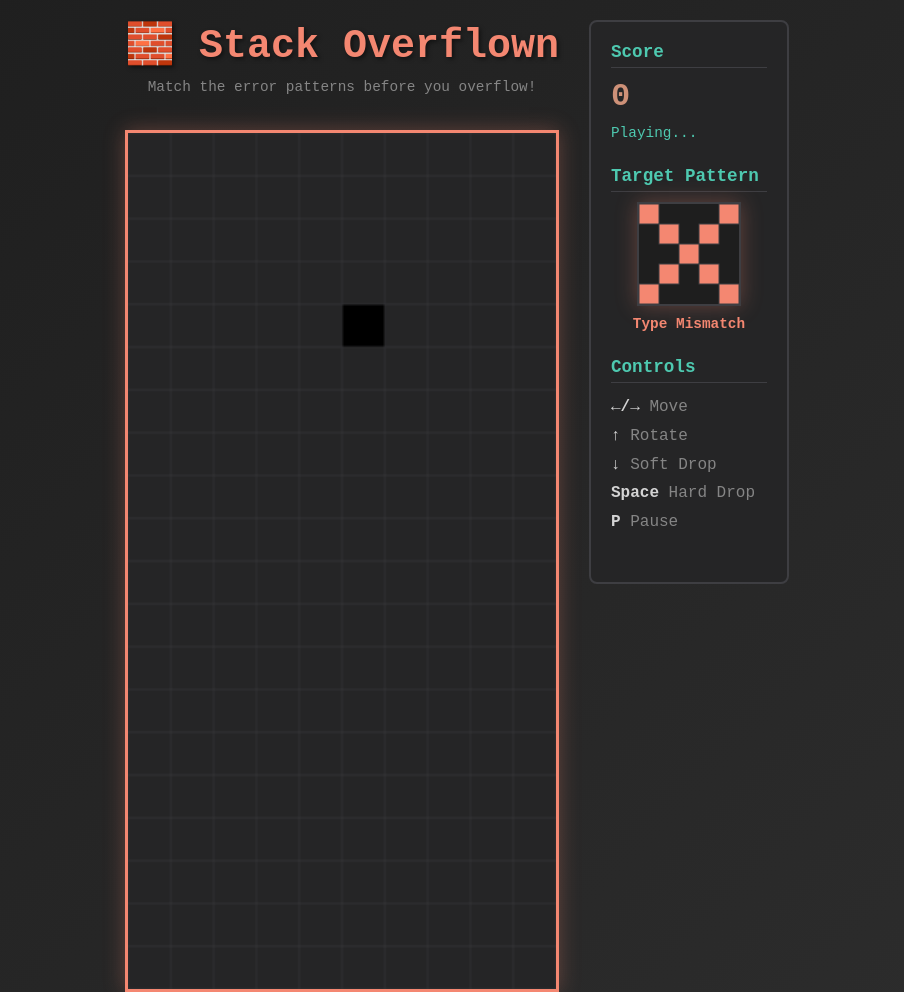
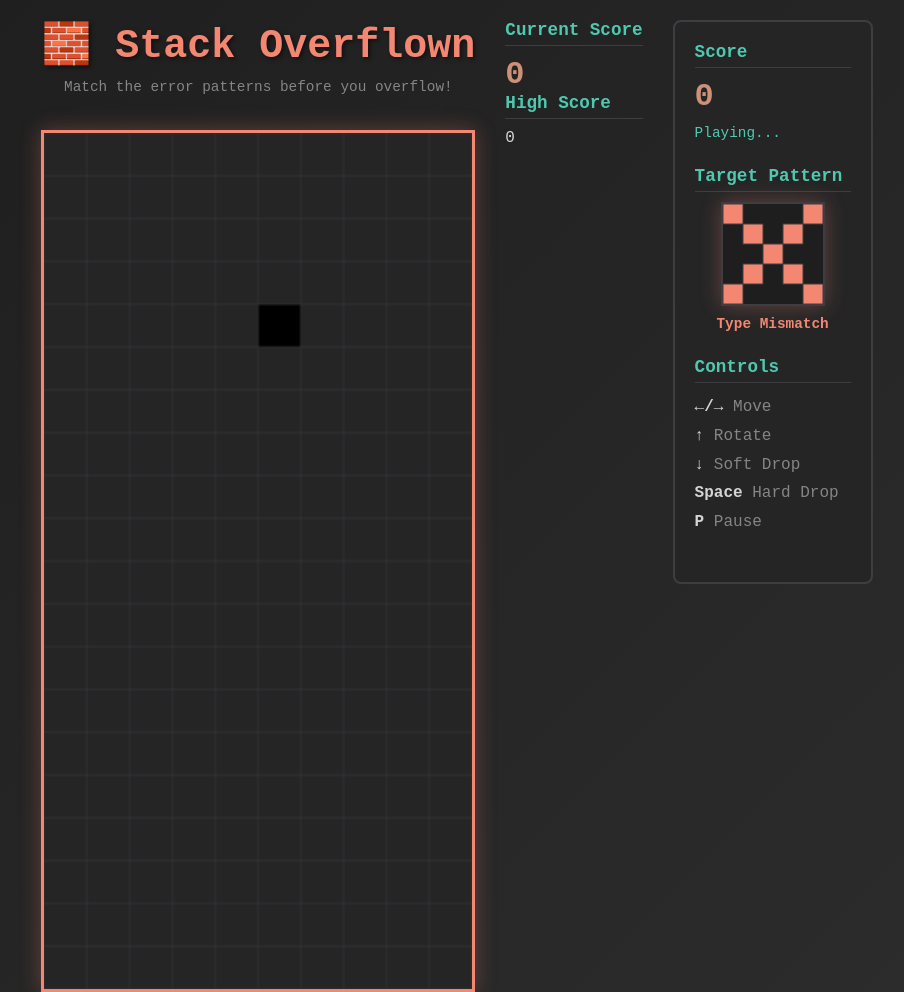
Before and after one commit to firatsay/skills-publish-docker-images, a plain HTML site: page src/index.html in a window 1280 px wide. Shown: the top 992 px of the page, without its empty margins (183-1087 px from the left). Drawn offline with Linux system fonts and the light colour scheme.

Commit message:
Add high score display

```diff
--- a/src/index.html
+++ b/src/index.html
@@ -15,7 +15,12 @@
         </div>
         <canvas id="gameCanvas" width="300" height="600"></canvas>
       </div>
-
+    <div class="info-section">
+      <h3>Current Score</h3>
+      <div class="score" id="score">0</div>
+      <h3>High Score</h3>
+      <div class="high-score" id="high-score">0</div>
+    </div>
       <div class="side-panel">
         <div class="info-section">
           <h3>Score</h3>
```
